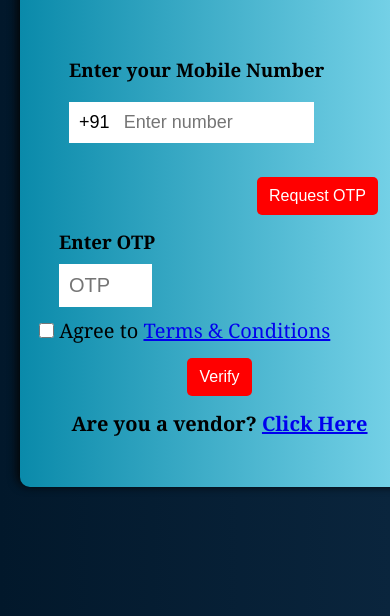
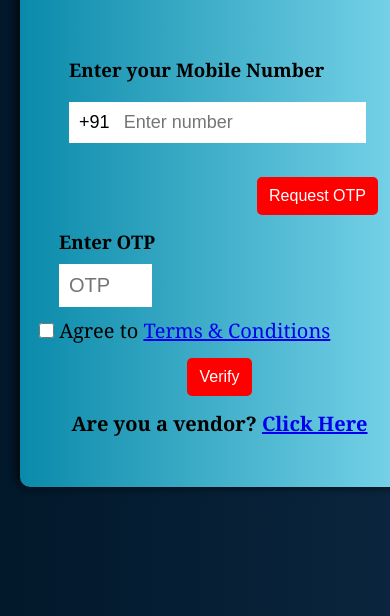
Before and after one commit to lokeswaran-aj/ServUdayam, a plain HTML site: page index.html in a window 390 px wide. Shown: the part 228-844 px from the top of the page. Drawn offline with Linux system fonts and the light colour scheme.

Commit message:
Update reg.css

```diff
--- a/reg.css
+++ b/reg.css
@@ -183,9 +183,6 @@ input.agree-check{
     body{
         max-height: 100vh;
     }
-    #phone{
-        width: 200px;
-    }
     .reg{
         margin: 5% auto;
         min-width: 400px;
```
